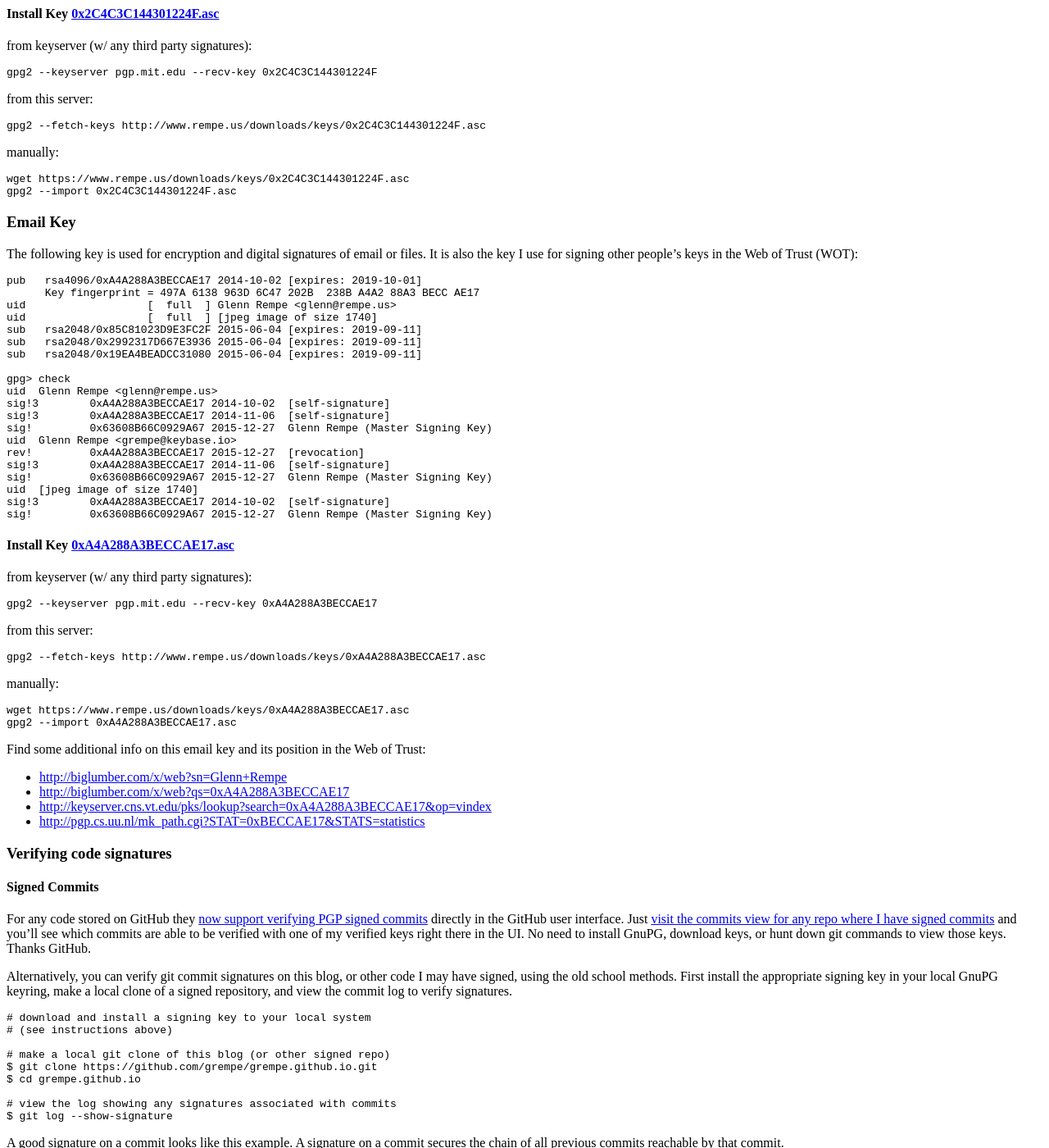
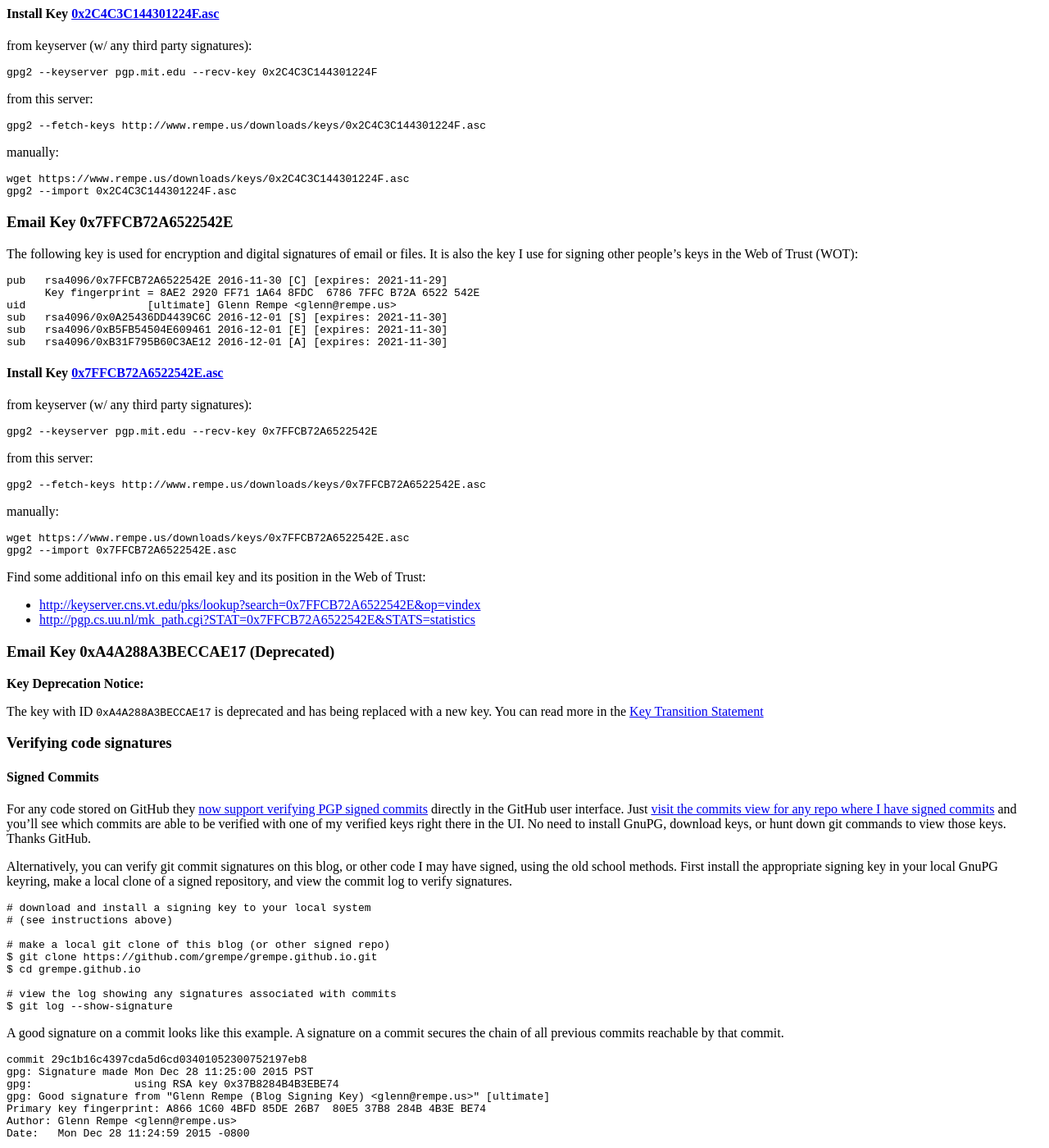
Before and after one commit to grempe/grempe.github.io, a Jekyll site: the page built from _pages/keys.md, in a window 1280 px wide and 1400 px high, scrolled down 3565 px. Shown: the whole window at 82% size. Built offline with Jekyll 4.4.1, drawn with Linux system fonts in a browser that asks for light colours; comment, search, counter and statistics services are not loaded; some of the changed text lies outside the part shown.

Commit message:
Add new email key and link to transition statement

````diff
--- a/_pages/keys.md
+++ b/_pages/keys.md
@@ -59,7 +59,7 @@ You can install all of my current signing and email keys by running the followin
 You should then verify the fingerprint for each key with the key data I have enclosed below.
 
 ``` text
-gpg2 --keyserver pgp.mit.edu --recv-keys 0x63608B66C0929A67 0x37B8284B4B3EBE74 0x2C4C3C144301224F 0xA4A288A3BECCAE17
+gpg2 --keyserver pgp.mit.edu --recv-keys 0x63608B66C0929A67 0x37B8284B4B3EBE74 0x2C4C3C144301224F 0x7FFCB72A6522542E
 ```
 
 You will then also need to run `gpg2 --edit-key KEYID` for each key and choose the `trust`
@@ -219,62 +219,53 @@ wget https://www.rempe.us/downloads/keys/0x2C4C3C144301224F.asc
 gpg2 --import 0x2C4C3C144301224F.asc
 ```
 
-### Email Key
+### Email Key 0x7FFCB72A6522542E
 
 The following key is used for encryption and digital signatures of email or files.
 It is also the key I use for signing other people's keys in the Web of Trust (WOT):
 
 ``` text
-pub   rsa4096/0xA4A288A3BECCAE17 2014-10-02 [expires: 2019-10-01]
-      Key fingerprint = 497A 6138 963D 6C47 202B  238B A4A2 88A3 BECC AE17
-uid                   [  full  ] Glenn Rempe <glenn@rempe.us>
-uid                   [  full  ] [jpeg image of size 1740]
-sub   rsa2048/0x85C81023D9E3FC2F 2015-06-04 [expires: 2019-09-11]
-sub   rsa2048/0x2992317D667E3936 2015-06-04 [expires: 2019-09-11]
-sub   rsa2048/0x19EA4BEADCC31080 2015-06-04 [expires: 2019-09-11]
-
-gpg> check
-uid  Glenn Rempe <glenn@rempe.us>
-sig!3        0xA4A288A3BECCAE17 2014-10-02  [self-signature]
-sig!3        0xA4A288A3BECCAE17 2014-11-06  [self-signature]
-sig!         0x63608B66C0929A67 2015-12-27  Glenn Rempe (Master Signing Key)
-uid  Glenn Rempe <grempe@keybase.io>
-rev!         0xA4A288A3BECCAE17 2015-12-27  [revocation]
-sig!3        0xA4A288A3BECCAE17 2014-11-06  [self-signature]
-sig!         0x63608B66C0929A67 2015-12-27  Glenn Rempe (Master Signing Key)
-uid  [jpeg image of size 1740]
-sig!3        0xA4A288A3BECCAE17 2014-10-02  [self-signature]
-sig!         0x63608B66C0929A67 2015-12-27  Glenn Rempe (Master Signing Key)
+pub   rsa4096/0x7FFCB72A6522542E 2016-11-30 [C] [expires: 2021-11-29]
+      Key fingerprint = 8AE2 2920 FF71 1A64 8FDC  6786 7FFC B72A 6522 542E
+uid                   [ultimate] Glenn Rempe <glenn@rempe.us>
+sub   rsa4096/0x0A25436DD4439C6C 2016-12-01 [S] [expires: 2021-11-30]
+sub   rsa4096/0xB5FB54504E609461 2016-12-01 [E] [expires: 2021-11-30]
+sub   rsa4096/0xB31F795B60C3AE12 2016-12-01 [A] [expires: 2021-11-30]
 ```
 
-#### Install Key [0xA4A288A3BECCAE17.asc]({{ "/downloads/keys/0xA4A288A3BECCAE17.asc" | relative_url }})
+#### Install Key [0x7FFCB72A6522542E.asc]({{ "/downloads/keys/0x7FFCB72A6522542E.asc" | relative_url }})
 
 from keyserver (w/ any third party signatures):
 
 ``` text
-gpg2 --keyserver pgp.mit.edu --recv-key 0xA4A288A3BECCAE17
+gpg2 --keyserver pgp.mit.edu --recv-key 0x7FFCB72A6522542E
 ```
 
 from this server:
 
 ``` text
-gpg2 --fetch-keys http://www.rempe.us/downloads/keys/0xA4A288A3BECCAE17.asc
+gpg2 --fetch-keys http://www.rempe.us/downloads/keys/0x7FFCB72A6522542E.asc
 ```
 
 manually:
 
 ``` text
-wget https://www.rempe.us/downloads/keys/0xA4A288A3BECCAE17.asc
-gpg2 --import 0xA4A288A3BECCAE17.asc
+wget https://www.rempe.us/downloads/keys/0x7FFCB72A6522542E.asc
+gpg2 --import 0x7FFCB72A6522542E.asc
 ```
 
 Find some additional info on this email key and its position in the Web of Trust:
 
-* [http://biglumber.com/x/web?sn=Glenn+Rempe](http://biglumber.com/x/web?sn=Glenn+Rempe){:target="_blank"}
-* [http://biglumber.com/x/web?qs=0xA4A288A3BECCAE17](http://biglumber.com/x/web?qs=0xA4A288A3BECCAE17){:target="_blank"}
-* [http://keyserver.cns.vt.edu/pks/lookup?search=0xA4A288A3BECCAE17&op=vindex](http://keyserver.cns.vt.edu/pks/lookup?search=0xA4A288A3BECCAE17&op=vindex){:target="_blank"}
-* [http://pgp.cs.uu.nl/mk_path.cgi?STAT=0xBECCAE17&STATS=statistics](http://pgp.cs.uu.nl/mk_path.cgi?STAT=0xBECCAE17&STATS=statistics){:target="_blank"}
+* [http://keyserver.cns.vt.edu/pks/lookup?search=0x7FFCB72A6522542E&op=vindex](http://keyserver.cns.vt.edu/pks/lookup?search=0x7FFCB72A6522542E&op=vindex){:target="_blank"}
+* [http://pgp.cs.uu.nl/mk_path.cgi?STAT=0x7FFCB72A6522542E&STATS=statistics](http://pgp.cs.uu.nl/mk_path.cgi?STAT=0x7FFCB72A6522542E&STATS=statistics){:target="_blank"}
 
+
+### Email Key 0xA4A288A3BECCAE17 (Deprecated)
+
+**Key Deprecation Notice:**
+
+The key with ID `0xA4A288A3BECCAE17` is deprecated and has being replaced
+with a new key. You can read more in the [Key Transition Statement](https://github.com/grempe/grempe.github.io/blob/master/downloads/keys/20161204-key-transition-statement.md)
 
 ### Verifying code signatures
 
````
